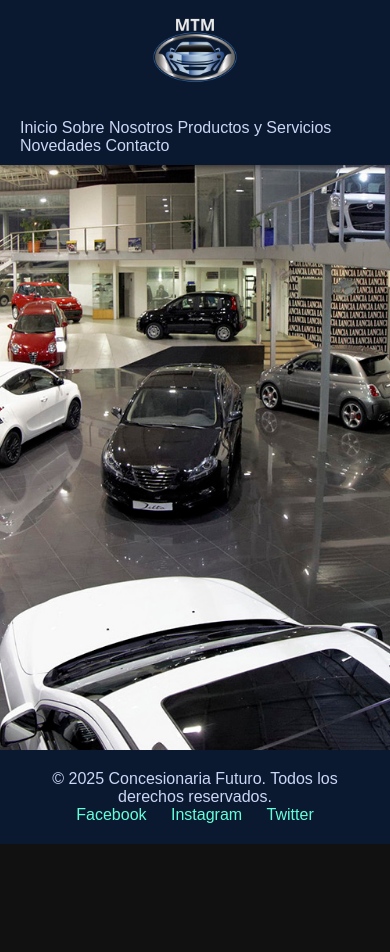
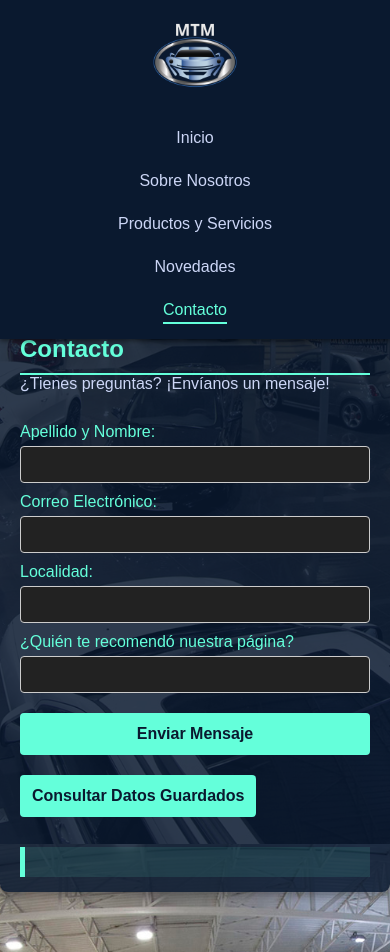
Before and after one commit to MarianoTorresMari/tppromocion, a plain HTML site: page paginas/Contacto.html in a window 390 px wide. Shown: the top 952 px of the page. Before the commit the page ends 844 px from the top, so only its background shows below. Drawn offline with Linux system fonts and the light colour scheme.

Commit message:
segundo commit

```diff
--- a/paginas/Contacto.html
+++ b/paginas/Contacto.html
@@ -3,7 +3,7 @@
 <head>
     <meta charset="UTF-8">
     <meta name="viewport" content="width=device-width, initial-scale=1.0">
-    <title>Concesionaria Futuro</title>
+    <title>Contacto - Concesionaria Futuro</title>
     <link rel="stylesheet" href="/styles.css">
 </head>
 <body>
@@ -11,20 +11,22 @@
     <!-- ENCABEZADO CON MENÚ PRINCIPAL SIEMPRE VISIBLE -->
     <header class="header">
         <div class="logo-container">
-            <!-- Espacio para tu logo. Reemplaza "logo.png" con el nombre de tu archivo de logo -->
             <img src="/img/logo.png" alt="Logo Concesionaria Futuro" class="logo">
         </div>
         <nav class="main-nav">
-            <a href="/index.html">Inicio</a>
-            <a href="./SobreNosotros.html">Sobre Nosotros</a>
-            <a href="./ProductosYServicios.html">Productos y Servicios</a>
-            <a href="./Novedades.html">Novedades</a>
-            <a href="./Contacto.html">Contacto</a>
+            <ul>
+                <li><a href="/index.html">Inicio</a></li>
+                <li><a href="./SobreNosotros.html">Sobre Nosotros</a></li>
+                <li><a href="./ProductosYServicios.html">Productos y Servicios</a></li>
+                <li><a href="./Novedades.html">Novedades</a></li>
+                <li><a href="./Contacto.html" class="active">Contacto</a></li>
+            </ul>
         </nav>
     </header>
+
     <main>
-         <!-- SECCIÓN DE CONTACTO (CON FORMULARIO) -->
-        <section id="contacto" class="seccion-contenido" style="display:none;">
+        <!-- SECCIÓN DE CONTACTO (CON FORMULARIO) -->
+        <section id="contacto" class="seccion-contenido">
             <h2>Contacto</h2>
             <p>¿Tienes preguntas? ¡Envíanos un mensaje!</p>
 
@@ -52,12 +54,10 @@
         </section>
     </main>
 
-
     <!-- PIE DE PÁGINA -->
     <footer>
         <p>&copy; 2025 Concesionaria Futuro. Todos los derechos reservados.</p>
         <div class="redes-sociales">
-            <!-- Agrega aquí los enlaces a tus redes sociales -->
             <a href="#">Facebook</a>
             <a href="#">Instagram</a>
             <a href="#">Twitter</a>
--- a/script.js
+++ b/script.js
@@ -1,11 +1,19 @@
 // Espera a que todo el contenido de la página se cargue antes de ejecutar el código
 document.addEventListener('DOMContentLoaded', () => {
+
+    // Mostrar las secciones cuando la página carga
+    const secciones = document.querySelectorAll('.seccion-contenido');
+    secciones.forEach(seccion => {
+        seccion.style.display = 'block';
+    });
 
     // --- FUNCIONALIDAD DEL FORMULARIO DE CONTACTO ---
     const form = document.getElementById('formulario-contacto');
     const btnConsultar = document.getElementById('btn-consultar');
     const datosGuardadosDiv = document.getElementById('datos-guardados');
 
+    // Solo ejecutar si estamos en la página de contacto
+    if (form) {
         // Evento para cuando se envía el formulario
         form.addEventListener('submit', (event) => {
             // Evita que el formulario se envíe de la forma tradicional (recargando la página)
@@ -21,17 +29,18 @@ document.addEventListener('DOMContentLoaded', () => {
             const nuevoContacto = { nombre, email, localidad, recomendacion };
 
             // 3. Guardar los datos en el 'localStorage' del navegador
-        // El localStorage es como una pequeña base de datos que guarda información en el navegador del usuario
-        let contactos = JSON.parse(localStorage.getItem('contactos')) || []; // Obtiene los contactos existentes o un array vacío
-        contactos.push(nuevoContacto); // Agrega el nuevo contacto al array
-        localStorage.setItem('contactos', JSON.stringify(contactos)); // Guarda el array actualizado en el localStorage
+            let contactos = JSON.parse(localStorage.getItem('contactos')) || [];
+            contactos.push(nuevoContacto);
+            localStorage.setItem('contactos', JSON.stringify(contactos));
 
             // 4. Mostrar un mensaje de éxito y limpiar el formulario
             alert('¡Gracias por tu mensaje! Hemos guardado tus datos.');
             form.reset();
         });
+    }
 
     // Evento para cuando se hace clic en el botón "Consultar Datos Guardados"
+    if (btnConsultar) {
         btnConsultar.addEventListener('click', () => {
             // 1. Obtener los datos guardados del localStorage
             const contactos = JSON.parse(localStorage.getItem('contactos')) || [];
@@ -56,19 +65,5 @@ document.addEventListener('DOMContentLoaded', () => {
                 });
             }
         });
+    }
 });
-
-// Función para mostrar una sección específica y ocultar las demás
-function mostrarSeccion(idSeccion) {
-    // Oculta todas las secciones
-    const secciones = document.querySelectorAll('.seccion-contenido');
-    secciones.forEach(seccion => {
-        seccion.style.display = 'none';
-    });
-
-    // Muestra la sección que se seleccionó
-    const seccionActiva = document.getElementById(idSeccion);
-    if (seccionActiva) {
-        seccionActiva.style.display = 'block';
-    }
-}
--- a/styles.css
+++ b/styles.css
@@ -11,21 +11,11 @@ html, body {
 
 body {
     background-color: #111;
-    overflow-x: hidden;
-
-    display: flex;
-    flex-direction: column;
-}
-
-body {
-    background-color: #111;
     background-image: url('./img/fondo.jpg');
     background-size: cover;
     background-position: center;
     background-attachment: fixed;
-
     overflow-x: hidden;
-
     display: flex;
     flex-direction: column;
 }
@@ -55,18 +45,28 @@ body {
 }
 
 .logo-container .logo {
-    height: 90px; /* Ajusta el tamaño de tu logo aquí */
+    height: 90px;
 }
 
-/* Estilos para la lista de navegación */
+/* Estilos para el nav y la lista de navegación */
+.main-nav {
+    display: flex;
+    align-items: center;
+}
+
 .main-nav ul {
     margin: 0;
     padding: 0;
-    list-style: none; /* Quita las viñetas de la lista */
+    list-style: none;
     display: flex;
-    gap: 25px; /* Espacio entre los elementos del menú */
+    gap: 25px;
+    align-items: center;
 }
 
+.main-nav li {
+    margin: 0;
+    padding: 0;
+}
 
 /* Estilos para los enlaces del menú */
 .main-nav a {
@@ -75,8 +75,9 @@ body {
     font-size: 18px;
     font-weight: 500;
     padding: 5px 0;
-    position: relative; /* Necesario para la animación del subrayado */
+    position: relative;
     transition: color 0.3s ease;
+    display: block;
 }
 
 /* Efecto de subrayado animado al pasar el cursor */
@@ -96,27 +97,28 @@ body {
 }
 
 .main-nav a:hover::after {
-    width: 100%; /* El subrayado se expande al 100% en hover */
+    width: 100%;
 }
 
-/* Estilo para el enlace de la página activa (¡IMPORTANTE!) */
+/* Estilo para el enlace de la página activa */
 .main-nav a.active {
     color: var(--color-secundario);
 }
+
 .main-nav a.active::after {
     width: 100%;
 }
 
 /*  CONTENIDO PRINCIPAL  */
 main {
-    flex: 1; /* Hace que el "main" ocupe todo el espacio vertical disponible */
+    flex: 1;
     position: relative;
     z-index: 1;
-    padding-top: 80px; /* Espacio para el encabezado fijo */
+    padding-top: 120px;
 }
 
 .seccion-contenido {
-    background-color: rgba(10, 25, 47, 0.85); /* Fondo semitransparente para que se vea el desenfoque */
+    background-color: rgba(10, 25, 47, 0.85);
     color: var(--color-texto);
     margin: 20px auto;
     padding: 20px 40px;
@@ -213,28 +215,26 @@ footer {
     margin: 0 10px;
 }
 
-
 /* ======================================================================= */
 /*  MEDIA QUERY PARA RESPONSIVE (PANTALLAS PEQUEÑAS)  */
-/* Estas reglas se aplicarán solo en pantallas de 768px de ancho o menos */
 @media (max-width: 768px) {
 
     /* --- AJUSTES DEL ENCABEZADO --- */
-    header {
-        /* El menú se apila verticalmente debajo del logo */
+    .header {
         flex-direction: column;
         padding: 15px;
     }
 
     .main-nav {
-        margin-top: 15px; /* Espacio entre el logo y el menú */
+        margin-top: 15px;
+        width: 100%;
     }
 
     .main-nav ul {
-        /* Los enlaces se centran y se apilan */
         flex-direction: column;
         align-items: center;
-        gap: 15px; /* Reduce el espacio vertical entre enlaces */
+        gap: 15px;
+        width: 100%;
     }
 
     .main-nav a {
@@ -242,6 +242,10 @@ footer {
     }
 
     /* --- AJUSTES DEL CONTENIDO --- */
+    main {
+        padding-top: 300px;
+    }
+
     .seccion-contenido {
         padding: 15px 20px;
     }
```
Also changed, not shown: paginas/Novedades.html (+11 -11 lines). Lines whose indentation alone changed are shown as unchanged.
